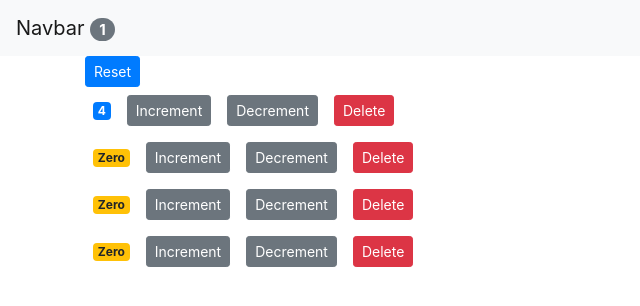
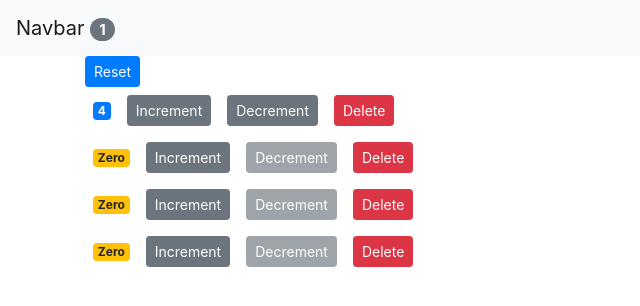
Before and after one commit to thaibinhnguyen/counter-app, a React (Create React App) app: page / in a window 1280 px wide. Shown: the top 306 px of the page, without its empty margins (0-640 px from the left). Built offline with nearby package versions, Linux system fonts and the light colour scheme; the HTML template or start-up script is replaced by a standard one.

Commit message:
fix decrement button

```diff
--- a/src/components/Counter.jsx
+++ b/src/components/Counter.jsx
@@ -2,10 +2,6 @@ import React, { Component } from "react";
 
 export default class Counter extends Component {
     componentDidUpdate(prevProps, prevState) {}
-    state = {
-        value: this.props.counter.value,
-    };
-
     formatCount = () => {
         return this.props.counter.value === 0
             ? "Zero"
@@ -27,6 +23,7 @@ export default class Counter extends Component {
                 <button
                     onClick={() => this.props.onDecrement(this.props.counter)}
                     className="btn btn-secondary btn-sm m-2"
+                    disabled={!this.props.counter.value}
                 >
                     Decrement
                 </button>
```
